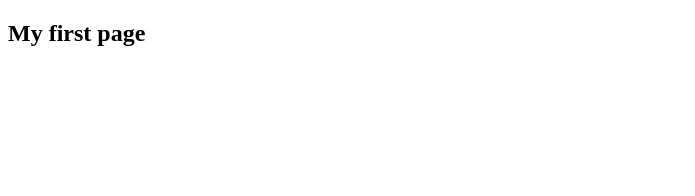
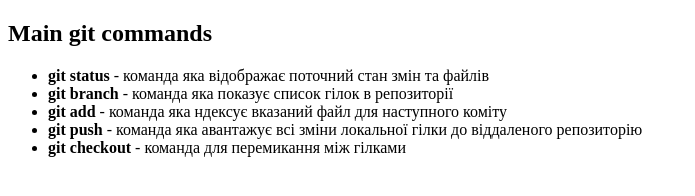
Before and after one commit to Mariia-Smolkova/HomeWork2026, a plain HTML site: page index.html in a window 1280 px wide. Shown: the whole page, without its empty margins (0-695 px from the left). Drawn offline with Linux system fonts and the light colour scheme.

Commit message:
add homework 3

```diff
--- a/index.html
+++ b/index.html
@@ -9,7 +9,27 @@
     <header></header>
     <main>
         <section>
-            <h1>My first page</h1>
+            <h1>Main git commands</h1>
+            <ul>
+                <li>
+                    <b>git status</b> - команда яка відображає поточний стан змін
+                    та файлів
+                </li>
+                <li>
+                    <b>git branch</b> - команда яка показує список гілок в репозиторії
+                </li>
+                <li>
+                    <b>git add</b> - команда яка  ндексує вказаний файл для
+                    наступного коміту
+                </li>
+                <li>
+                    <b>git push</b> - команда яка авантажує всі зміни
+                    локальної гілки до віддаленого репозиторію
+                </li>
+                <li>
+                    <b>git checkout</b> - команда для перемикання між гілками
+                </li>
+            </ul>
         </section>
     </main>
    <footer></footer>
```
